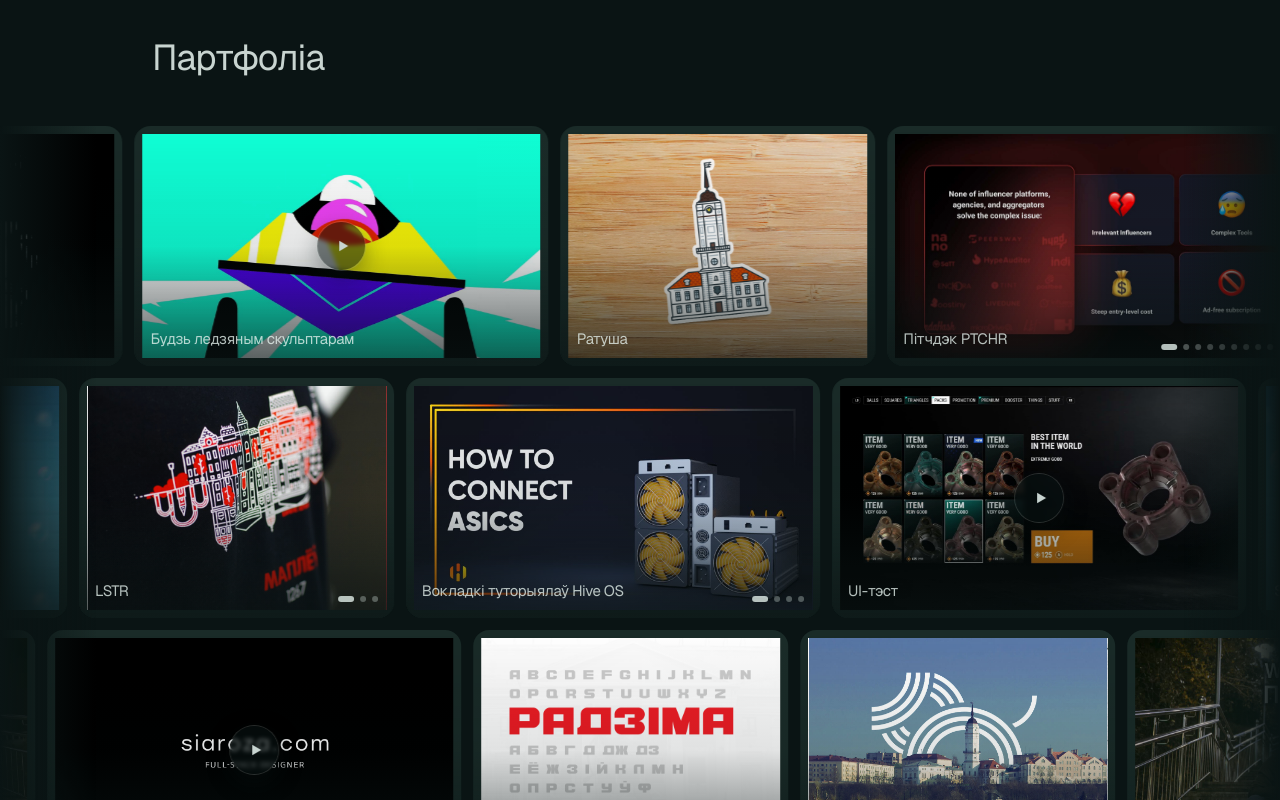
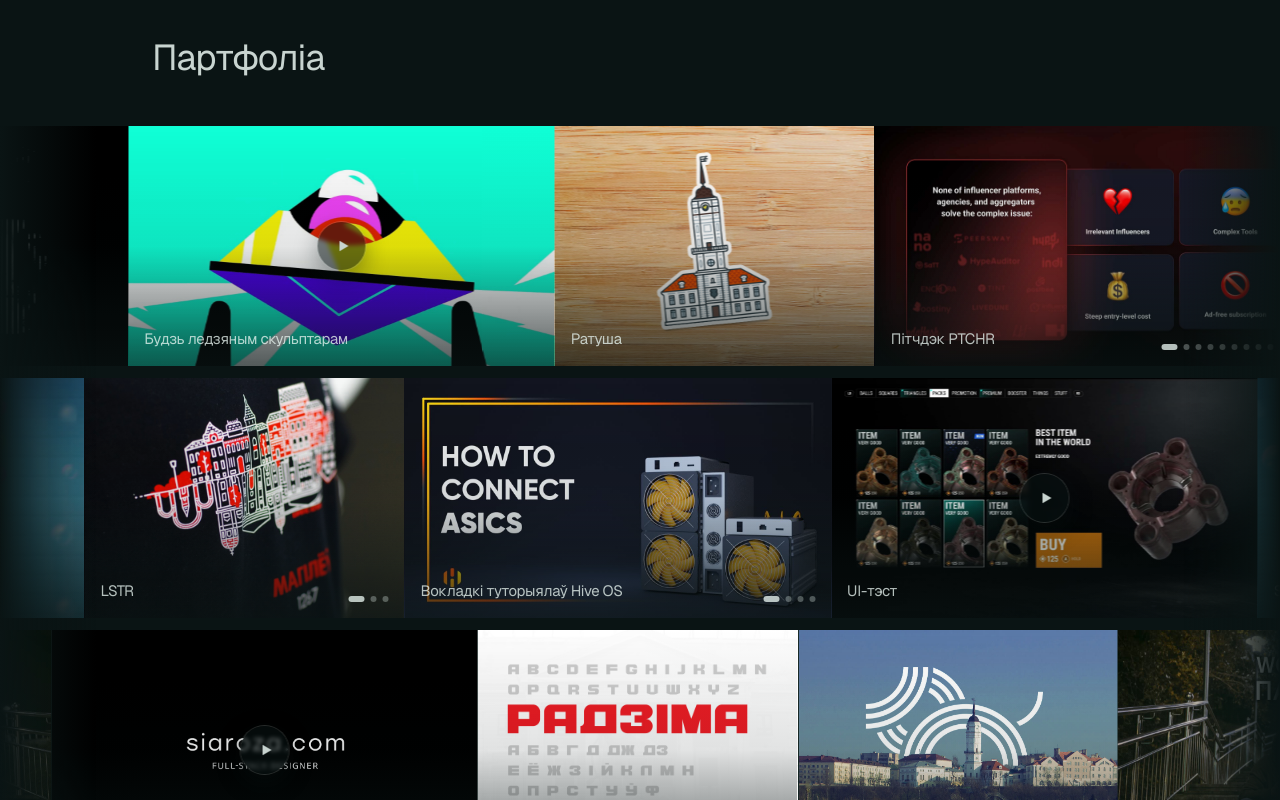
Before and after one commit to colorage/siaroza_cv, a Next.js app: page /by in a window 1280 px wide. Shown: the part 3520-4320 px from the top of the page. Built offline with nearby package versions, Linux system fonts and the light colour scheme.

Commit message:
Remove the inset and gutter around portfolio cards.
Drop the inner frame and the gap between shots so images sit edge to edge in each row.

Co-authored-by: Siaroža <colorage@users.noreply.github.com>

```diff
--- a/components/PortfolioGrid.tsx
+++ b/components/PortfolioGrid.tsx
@@ -88,7 +88,7 @@ function MarqueeRow({
         className={`marquee-track flex w-max ${reverse ? "marquee-track-reverse" : ""}`}
         style={{ animationDuration: duration }}
       >
-        <ul className="flex gap-3 pr-3">
+        <ul className="flex">
           {shots.map((shot, index) => (
             <li key={`${shot.slug}-${index}`}>
               <PortfolioThumbnail
@@ -101,7 +101,7 @@ function MarqueeRow({
             </li>
           ))}
         </ul>
-        <ul className="marquee-clone flex gap-3 pr-3" aria-hidden inert>
+        <ul className="marquee-clone flex" aria-hidden inert>
           {shots.map((shot, index) => (
             <li key={`${shot.slug}-clone-${index}`}>
               <PortfolioThumbnail
--- a/components/PortfolioThumbnail.tsx
+++ b/components/PortfolioThumbnail.tsx
@@ -14,13 +14,13 @@ const CARD_HEIGHT = "15rem";
 const GALLERY_INTERVAL_MS = 3500;
 
 const shotClass =
-  "group relative block h-60 shrink-0 overflow-hidden rounded-2xl bg-surface p-2 text-foreground";
+  "group relative block h-60 shrink-0 overflow-hidden bg-surface text-foreground";
 
 function getShotBox(shot: PortfolioShot): CSSProperties {
   const width = shot.pages?.width ?? (shot.youtube ? 16 : 4);
   const height = shot.pages?.height ?? (shot.youtube ? 9 : 3);
   return {
-    width: `calc((${CARD_HEIGHT} - 1rem) * ${width} / ${height} + 1rem)`,
+    width: `calc(${CARD_HEIGHT} * ${width} / ${height})`,
   };
 }
 
```
